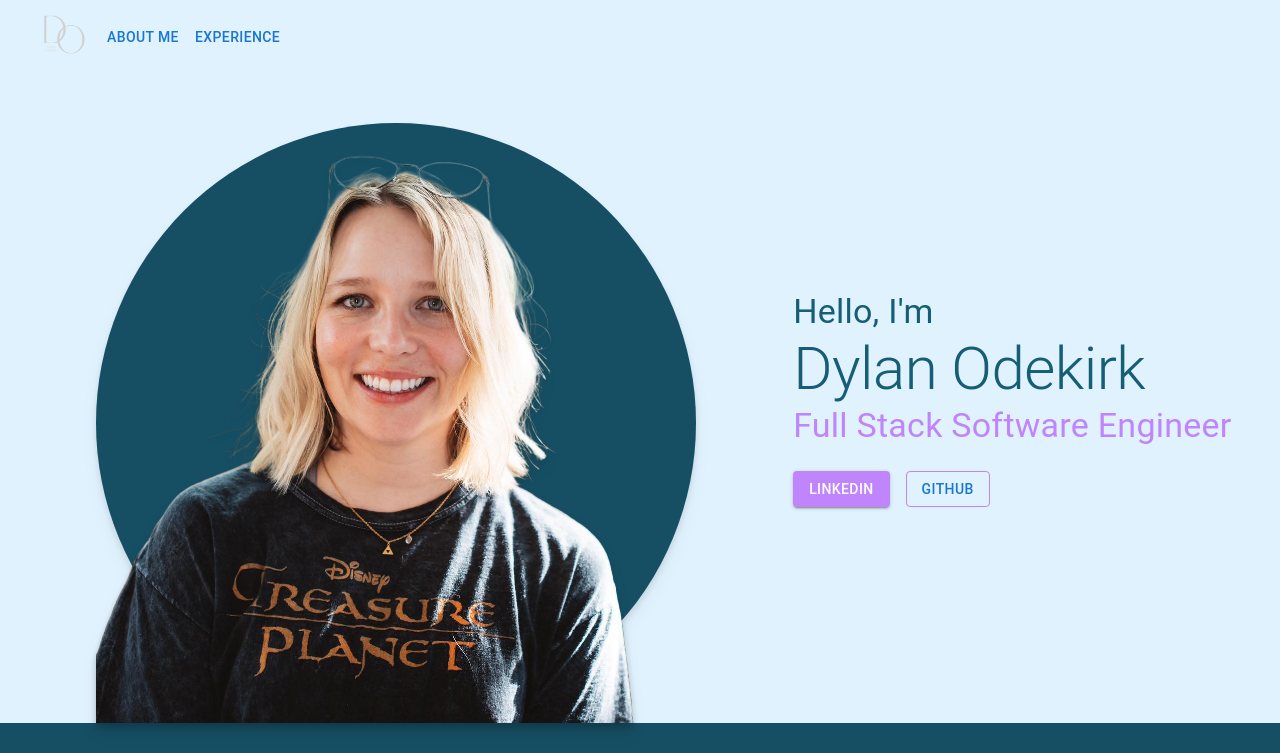
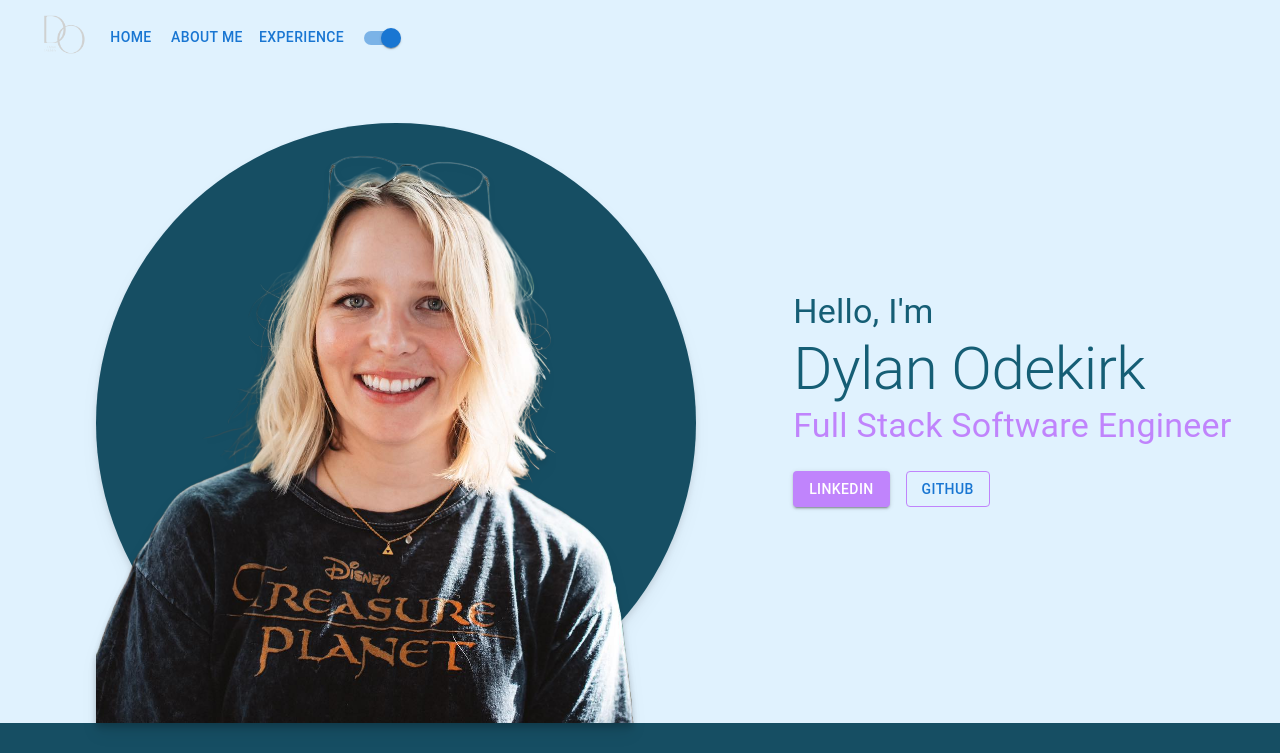
Before and after one commit to dylanodekirk/about-me, a Next.js app: page / in a window 1280 px wide. Shown: the top 753 px of the page. Built offline with nearby package versions, Linux system fonts and the light colour scheme.

Commit message:
updated landing page

```diff
--- a/app/landingPage.tsx
+++ b/app/landingPage.tsx
@@ -4,19 +4,18 @@
   Toolbar,
   Button,
   Typography,
-  IconButton,
+  Switch,
 } from "@mui/material";
 import Image from "next/image";
 import "./homePage.css";
-import ArrowForwardIosIcon from "@mui/icons-material/ArrowForwardIos";
-import LinkedInIcon from "@mui/icons-material/LinkedIn";
 
 export default function LandingPage() {
+  const label = { inputProps: { "aria-label": "Switch demo" } };
   return (
     <main>
-      <div>
+      <div id="home">
         <Box sx={{ flexGrow: 1 }}>
-          <AppBar sx={{ bgcolor: "#e0f2fe" }} position="static">
+          <AppBar position="static" sx={{ bgcolor: "#e0f2fe" }}>
             <Toolbar>
               <Image
                 className="invert"
@@ -26,11 +25,15 @@
                 height={100}
               />
               <Button className="text-purple-400 ">
+                <a href="#home"> Home </a>
+              </Button>
+              <Button className="text-purple-400 ">
                 <a href="#about-me"> About Me </a>
               </Button>
               <Button className="text-purple-400">
                 <a href="#experience"> Experience </a>
               </Button>
+              <Switch {...label} defaultChecked edge="end" />
             </Toolbar>
           </AppBar>
         </Box>
@@ -72,8 +75,8 @@
               LinkedIn
             </Button>
             <Button
-              className="text-purple-400 hover:bg-purple-200"
-              sx={{ borderColor: "#c084fc" }}
+              className="text-purple-400 hover:bg-purple-200 hover:border-purple-400"
+              sx={{ borderColor: "#c084fc", textColor: "#c084fc" }}
               target="_blank"
               variant="outlined"
               href="https://github.com/dylanodekirk"
```
